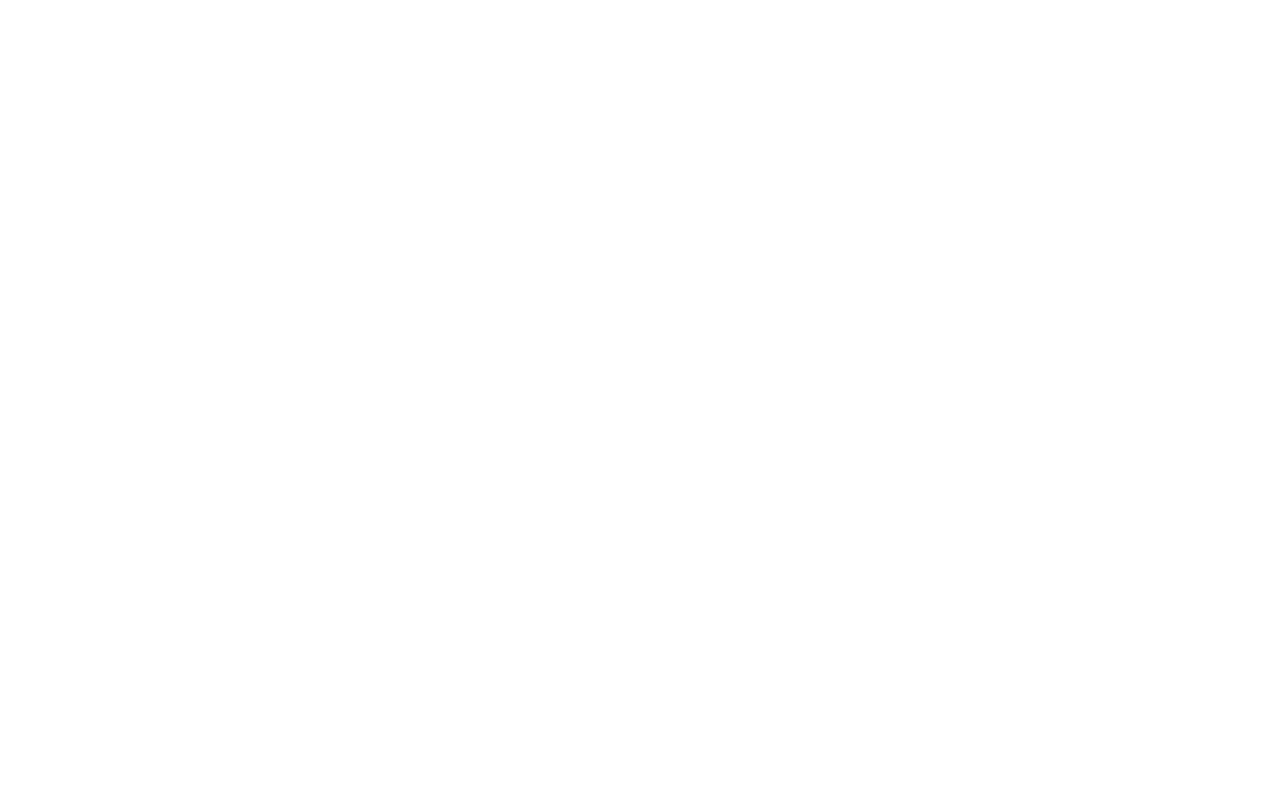
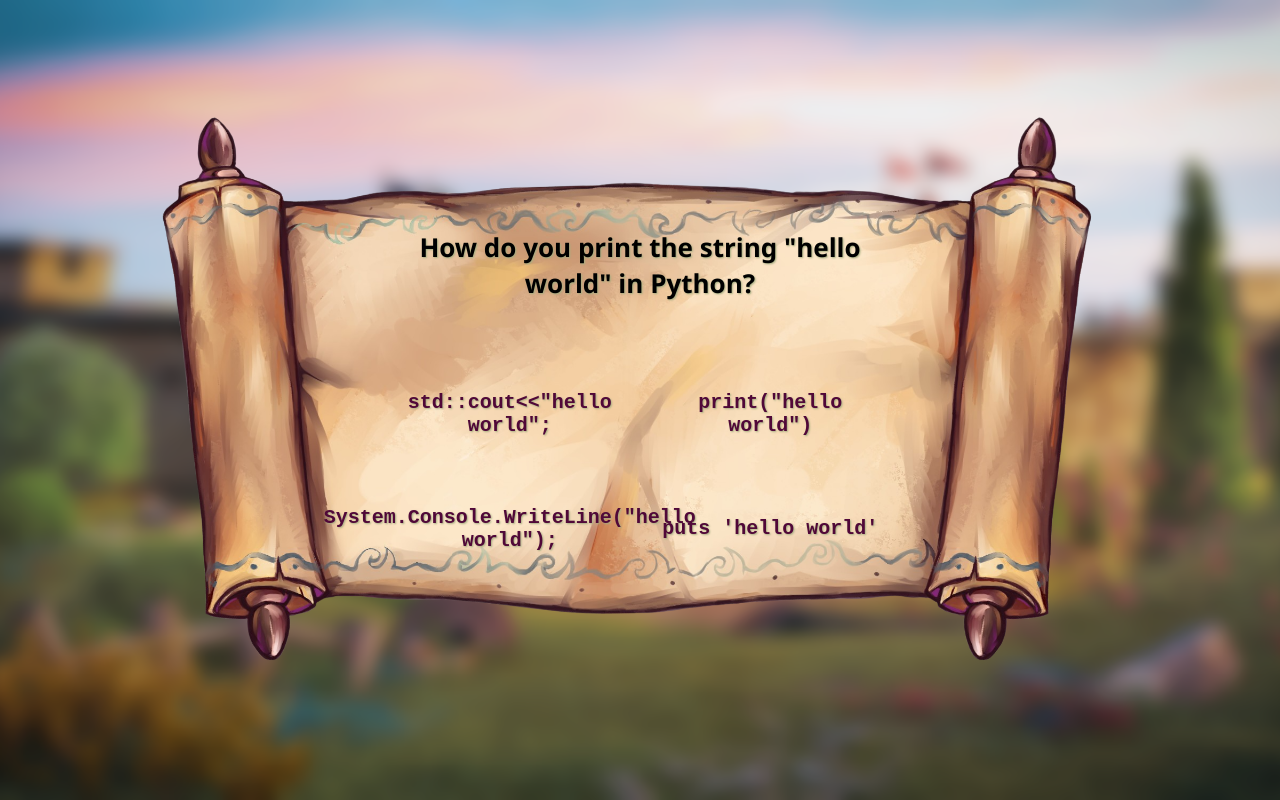
Before and after one commit to davidmarian2012/quizIT, an Angular app: page /q in a window 1280 px wide. Before the commit this address led to /. Built offline with nearby package versions, Linux system fonts and the light colour scheme.

Commit message:
added question interface

```diff
--- a/src/app/app-routing.module.ts
+++ b/src/app/app-routing.module.ts
@@ -4,12 +4,14 @@ import { LoginComponent } from './modules/auth/components/login/login.component'
 import { RegisterComponent } from './modules/auth/components/register/register.component';
 import { DashboardComponent } from './modules/game/components/dashboard/dashboard.component';
 import { ProfileComponent } from './modules/shared/components/profile/profile.component';
+import { QuestionComponent } from './modules/game/components/question/question.component';
 
 const routes: Routes = [
   {path: 'login', component: LoginComponent},
   {path: 'register', component: RegisterComponent},
   {path: 'dashboard', component: DashboardComponent},
   {path: 'profile', component: ProfileComponent},
+  {path: 'q', component: QuestionComponent},
   {path: '', redirectTo: 'login', pathMatch: 'full'}
 ];
 
--- /dev/null
+++ b/src/app/modules/game/components/question/question.component.css
@@ -0,0 +1,65 @@
+.container{
+    height: 100vh;
+    display: flex;
+    flex-direction: column;
+    align-items: center;
+    justify-content: center;
+    background: url('../../../../../assets/b.png');
+    background-repeat: no-repeat;
+    background-position: center;
+    background-size: cover;
+}
+
+.question-container{
+    height: 80vh;
+    width: 80vw;
+    display: flex;
+    flex-direction: column;
+    align-items: center;
+    justify-content: center;
+    gap: 70px;
+    border-radius: 5px;
+    background: url('../../../../../assets/scroll.png');
+    background-repeat: no-repeat;
+    background-position: center;
+    background-size: contain;
+}
+
+.question{
+    font-size: 26px;
+    font-weight: 700;
+    width: 50%;
+    display: flex;
+    flex-direction: column;
+    align-items: center;
+    justify-content: center;
+    text-align: center;
+    text-shadow: 1px 1px 2px rgb(164, 173, 128);
+}
+
+.answers{
+    width: 50%;
+    height: 200px;
+    display: flex;
+    flex-wrap: wrap;
+    justify-content: center;
+    align-items: center;
+    gap: 30px;
+}
+
+.answer{
+    border-radius: 5px;
+    font-family: 'Courier New', Courier, monospace;
+    color: #500838;
+    display: flex;
+    justify-content: center;
+    align-items: center;
+    width: 45%;
+    flex-wrap: wrap;
+    font-size: 20px;
+    text-shadow: 1px 1px 2px rgb(164, 173, 128);
+    text-align: center;
+    height: 80px;
+    cursor: pointer;
+    font-weight: 700;
+}
--- /dev/null
+++ b/src/app/modules/game/components/question/question.component.html
@@ -0,0 +1,11 @@
+<div class="container">
+    <div class="question-container">
+        <div class="question">How do you print the string "hello world" in Python?</div>
+        <div class="answers">
+            <div class="answer" id="answer-1" (click)="selectAnswer1()">std::cout&lt;&lt;"hello world";</div>
+            <div class="answer" id="answer-2" (click)="selectAnswer2()">print("hello world")</div>
+            <div class="answer" id="answer-3" (click)="selectAnswer3()">System.Console.WriteLine("hello world");</div>
+            <div class="answer" id="answer-4" (click)="selectAnswer4()">puts 'hello world'</div>
+        </div>
+    </div>
+</div>
--- /dev/null
+++ b/src/app/modules/game/components/question/question.component.ts
@@ -0,0 +1,43 @@
+import { Component, OnInit } from '@angular/core';
+
+@Component({
+  selector: 'app-question',
+  templateUrl: './question.component.html',
+  styleUrls: ['./question.component.css']
+})
+export class QuestionComponent implements OnInit {
+
+  constructor() { }
+
+  ngOnInit(): void {
+  }
+
+  selectAnswer1(): any{
+    document.getElementById('answer-1')!.style.backgroundColor='rgba(131, 177, 130, 0.3)';
+    document.getElementById('answer-2')!.style.backgroundColor='transparent';
+    document.getElementById('answer-3')!.style.backgroundColor='transparent';
+    document.getElementById('answer-4')!.style.backgroundColor='transparent';
+  }
+
+  selectAnswer2(): any{
+    document.getElementById('answer-1')!.style.backgroundColor='transparent';
+    document.getElementById('answer-2')!.style.backgroundColor='rgba(131, 177, 130, 0.3)';
+    document.getElementById('answer-3')!.style.backgroundColor='transparent';
+    document.getElementById('answer-4')!.style.backgroundColor='transparent';
+  }
+
+  selectAnswer3(): any{
+    document.getElementById('answer-1')!.style.backgroundColor='transparent';
+    document.getElementById('answer-2')!.style.backgroundColor='transparent';
+    document.getElementById('answer-3')!.style.backgroundColor='rgba(131, 177, 130, 0.3)';
+    document.getElementById('answer-4')!.style.backgroundColor='transparent';
+  }
+
+  selectAnswer4(): any{
+    document.getElementById('answer-1')!.style.backgroundColor='transparent';
+    document.getElementById('answer-2')!.style.backgroundColor='transparent';
+    document.getElementById('answer-3')!.style.backgroundColor='transparent';
+    document.getElementById('answer-4')!.style.backgroundColor='rgba(131, 177, 130, 0.3)';
+  }
+
+}
--- a/src/app/modules/shared/components/header/header.component.html
+++ b/src/app/modules/shared/components/header/header.component.html
@@ -4,7 +4,7 @@
     </div>
     <div class="links">
         <a routerLink="/profile">Profile</a>
-        <a>Rankings</a>
+        <a routerLink="/q">Rankings</a>
         <a>News</a>
         <a (click)="logout()">Logout</a>
     </div>
```
Also changed, not shown: src/app/modules/game/game.module.ts (+5 -2 lines), src/assets/scroll.png (added), 1 other file (tests, documents, lock files or other folders).
